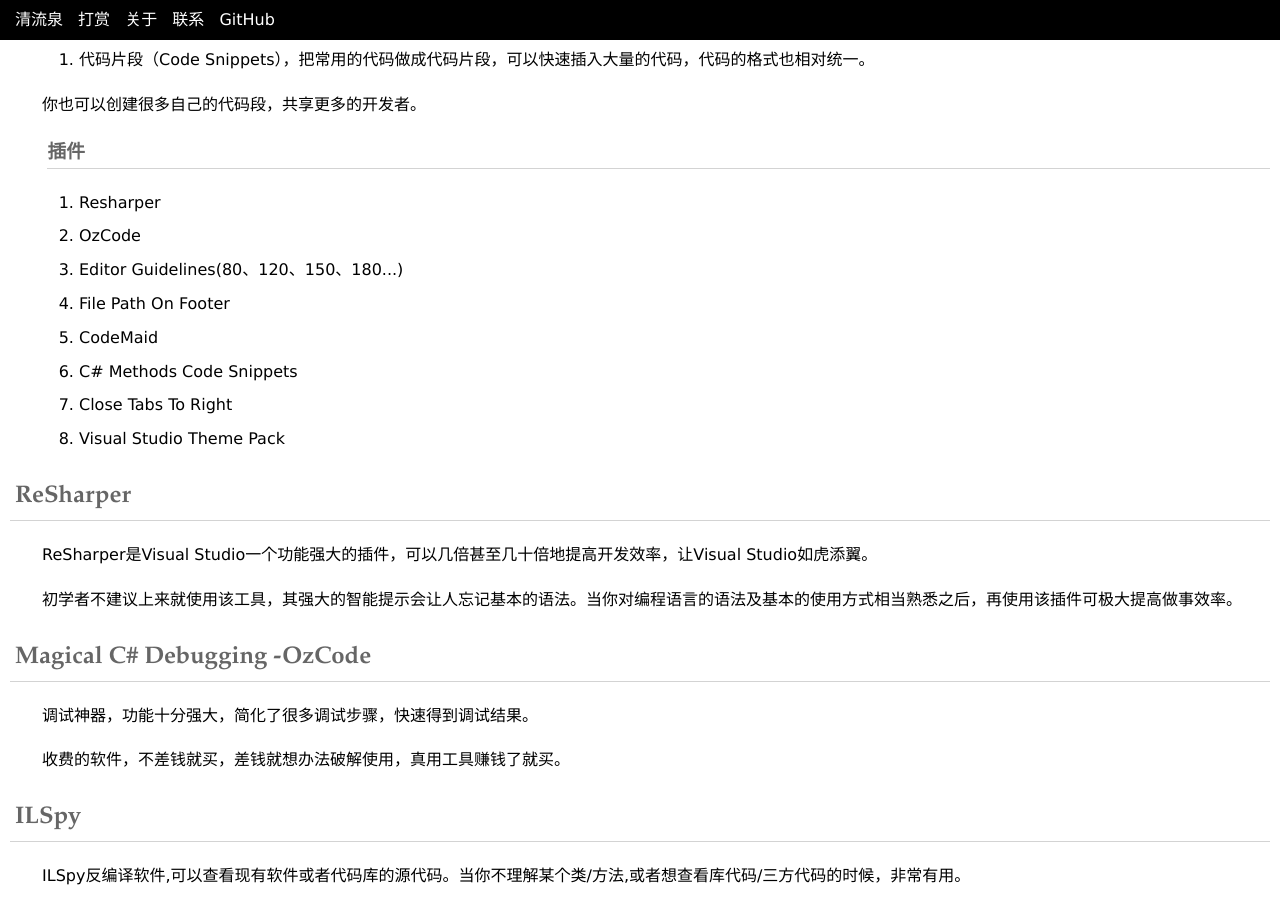
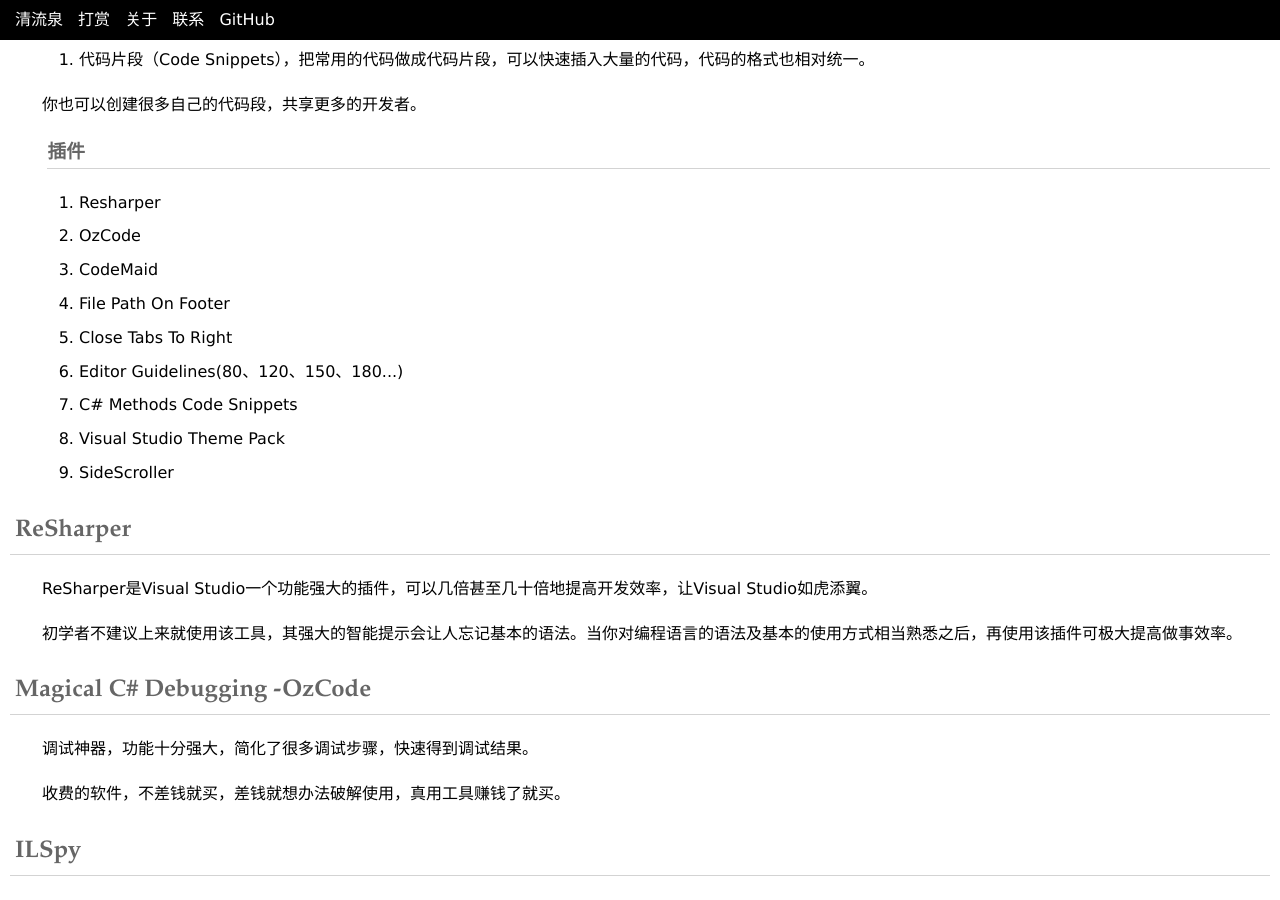
Before and after one commit to yinyongxian/yinyongxian.github.io, a Jekyll site: the page built from _posts/2018/2018-06-01-csharp-development-common-tools.html, in a window 1280 px wide and 900 px high, scrolled down 373 px. Built offline with Jekyll 4.4.1, drawn with Linux system fonts in a browser that asks for light colours.

Commit message:
C# 开发常用工具

```diff
--- a/_posts/2018/2018-06-01-csharp-development-common-tools.html
+++ b/_posts/2018/2018-06-01-csharp-development-common-tools.html
@@ -34,12 +34,13 @@
   <ol>
     <li>Resharper</li>
     <li>OzCode</li>
+    <li>CodeMaid</li>
+    <li>File Path On Footer</li>
+    <li>Close Tabs To Right</li>
     <li>Editor Guidelines(80、120、150、180...)</li>
-    <li>File Path On Footer</li>
-    <li>CodeMaid</li>
     <li>C# Methods Code Snippets</li>
-    <li>Close Tabs To Right</li>
     <li>Visual Studio Theme Pack</li>
+    <li>SideScroller</li>
   </ol>
   </p>
   <h2>ReSharper</h2>
```
